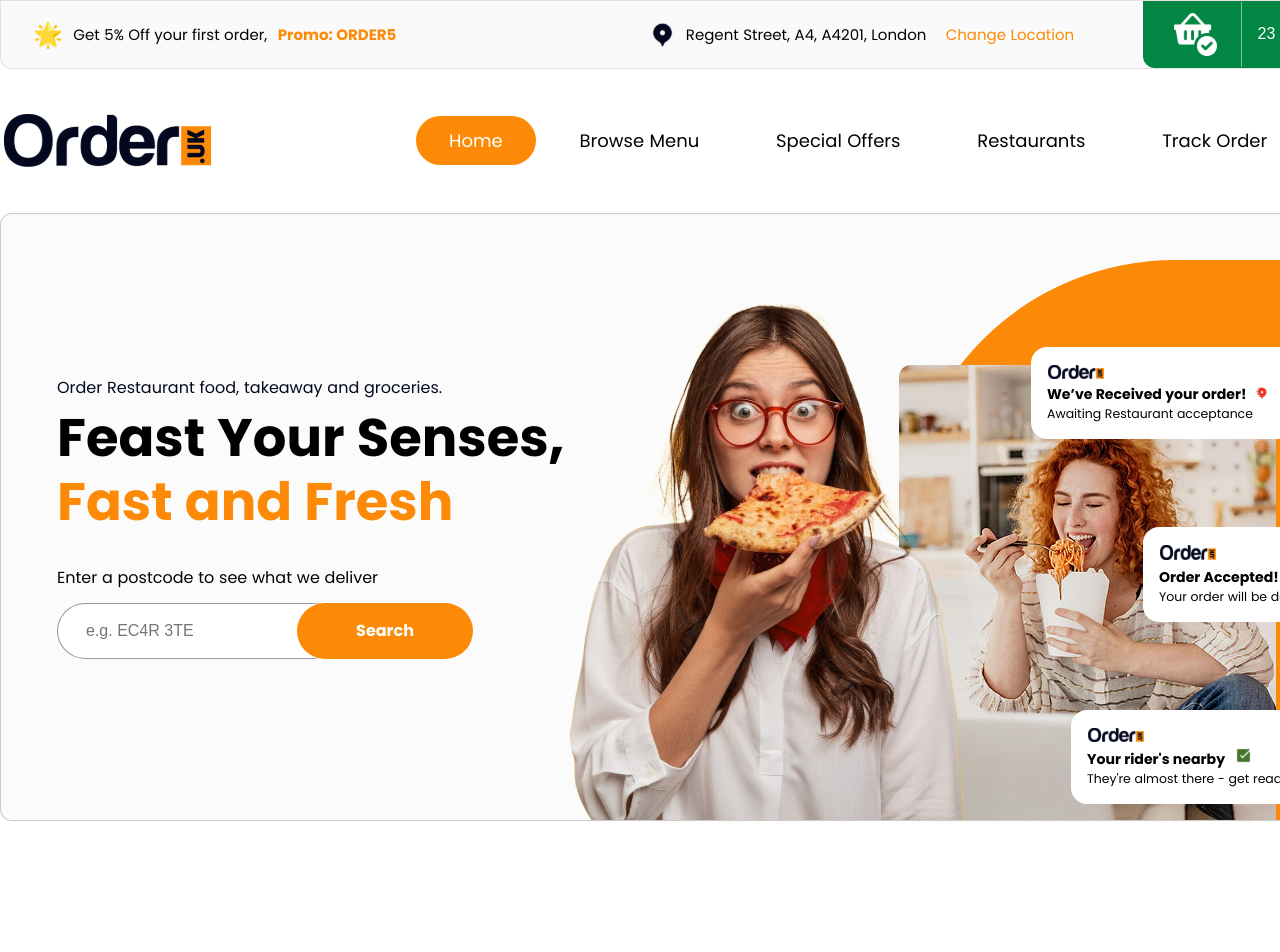
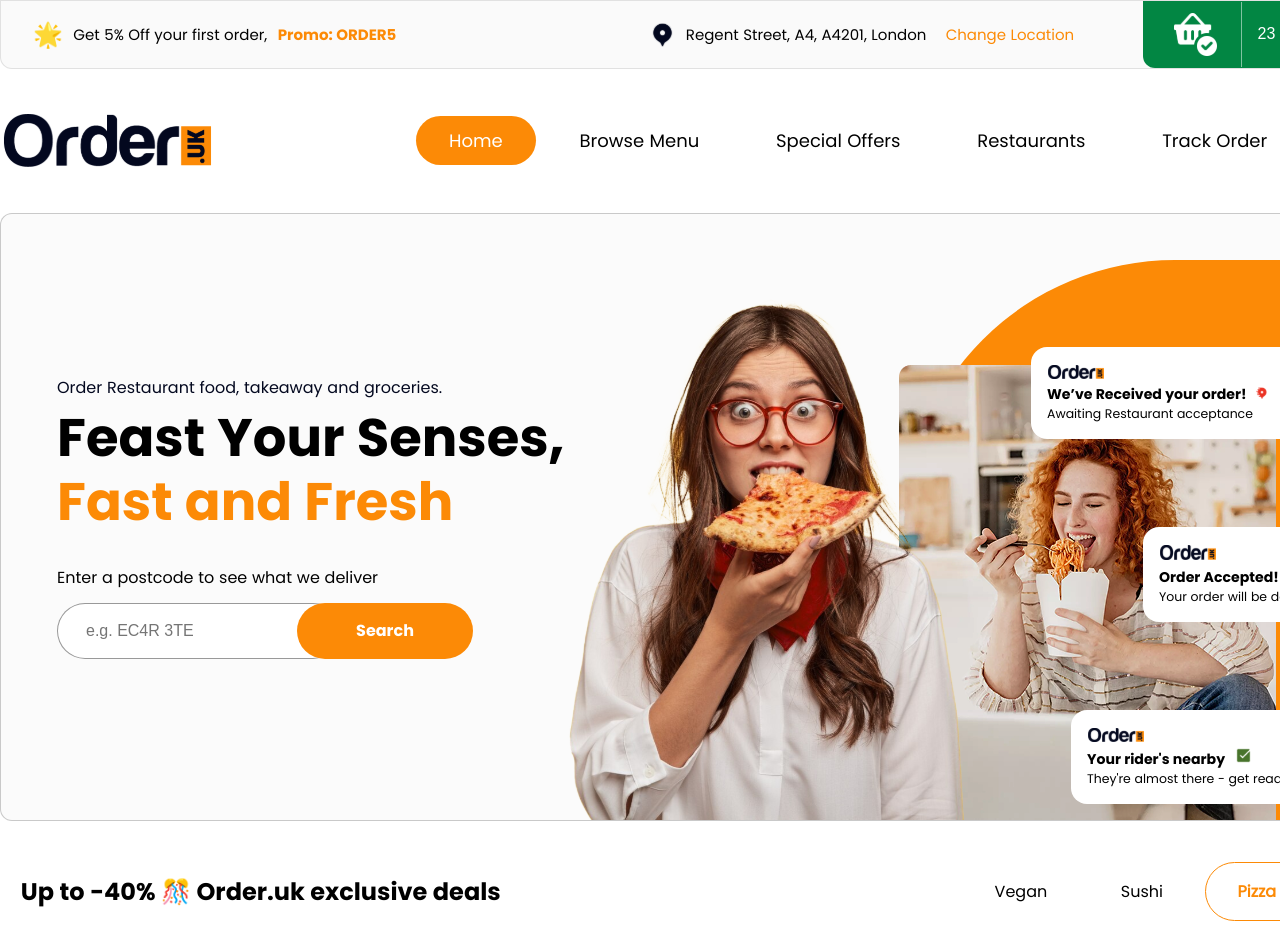
Before and after one commit to MiladAfzali-DP/Food-Delivery-Website, a React (Vite) app: page / in a window 1280 px wide. Shown: the top 952 px of the page. Before the commit the page ends 862 px from the top, so only its background shows below. Built offline with nearby package versions, Linux system fonts and the light colour scheme.

Commit message:
add DealsSection to HomePage

```diff
--- a/src/pages/HomePage/HomePage.jsx
+++ b/src/pages/HomePage/HomePage.jsx
@@ -1,10 +1,12 @@
+import styles from "./HomePage.module.css";
 import HeroBanner from "../../components/HeroBanner/HeroBanner";
-import styles from "./HomePage.module.css";
+import DealsSection from "../../components/DealsSection/DealsSection";
 
 export default function HomePage() {
   return (
     <div className={styles.home}>
       <HeroBanner />
+      <DealsSection />
     </div>
   );
 }
```
